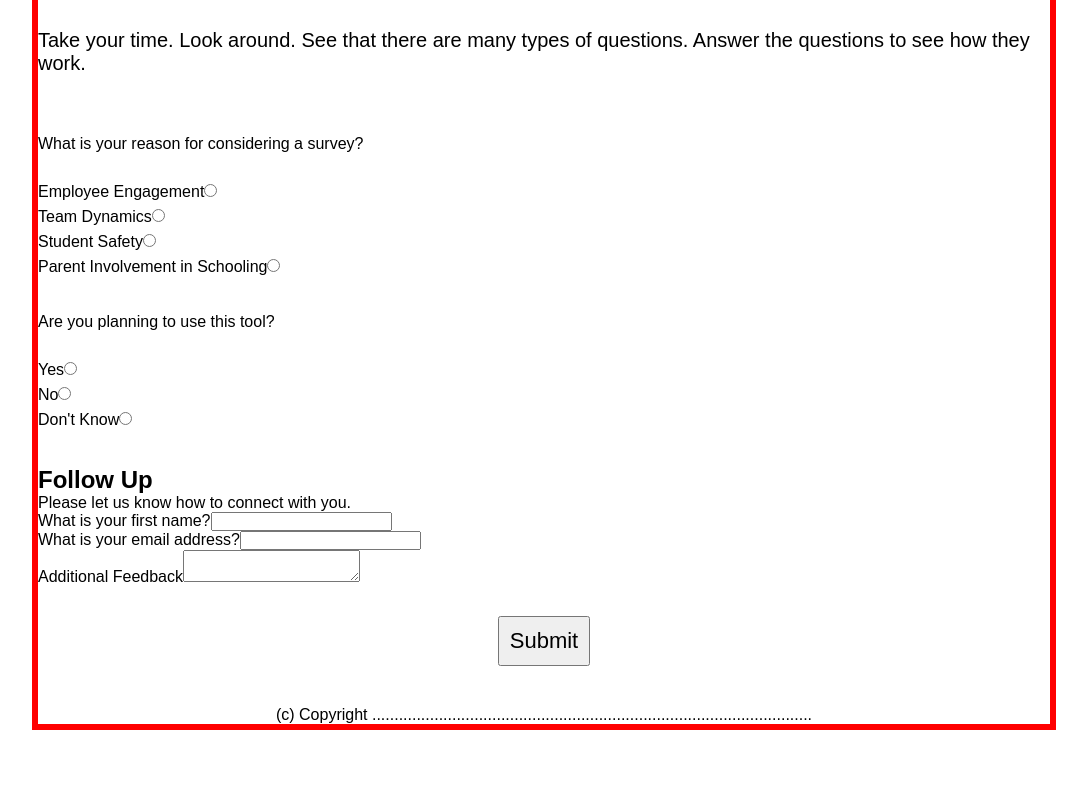
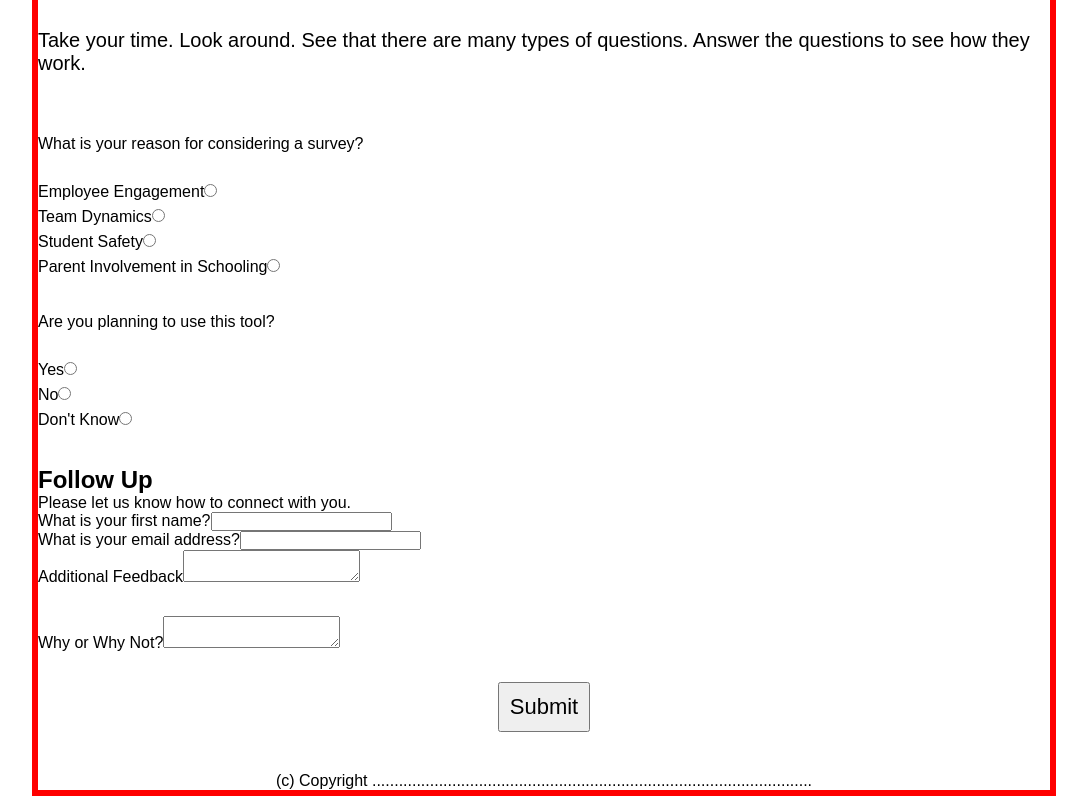
Before and after one commit to michael-carvajal/advanced-form-react, a React (Create React App) app: page /sample-survey in a window 1280 px wide. Shown: the part 394-1190 px from the top of the page, without its empty margins (96-1183 px from the left). Before the commit the page ends 1124 px from the top, so only its background shows below. Built offline with nearby package versions, Linux system fonts and the light colour scheme.

Commit message:
completed functionalities for sample-survey

```diff
--- a/src/components/Context/SampleSurveyContext.js
+++ b/src/components/Context/SampleSurveyContext.js
@@ -7,13 +7,14 @@ export default function SampleSurveyProvider(props) {
     const [singleCR1, setSingleCR1] = useState("")
     const [singleCR2, setSingleCR2] = useState("")
     const [feedback, setFeedback] = useState("")
+    const [MultipleCR, setMultipleCR] = useState("")
 
     return (
         <SampleSurveyContext.Provider
             value={{
                 MCQ1, setMCQ1,
                 MCQ2, setMCQ2, singleCR1, setSingleCR1,
-                singleCR2, setSingleCR2, feedback, setFeedback
+                singleCR2, setSingleCR2, feedback, setFeedback, MultipleCR, setMultipleCR
             }}
         >
             {props.children}
--- a/src/components/SampleSurvey/MultipleCR.js
+++ b/src/components/SampleSurvey/MultipleCR.js
@@ -1,7 +1,13 @@
+import { CustomSampleSurveyHook } from "../Context/SampleSurveyContext"
 
-const MultipleCR = () => {
+const MultipleCR = ({sample}) => {
+    const chosenQuestion = sample.questions.filter(question => question.stem === "Why or Why Not?")
+    const { MultipleCR, setMultipleCR } = CustomSampleSurveyHook()
     return (
-        <h2>MultipleCR</h2>
+        <div className="multiple-cr">
+            <label>{chosenQuestion[0].stem}</label>
+            <textarea value={MultipleCR} onChange={(e) => setMultipleCR(e.target.value)}></textarea>
+        </div>
     )
 }
 
--- a/src/components/SampleSurvey/SampleSurvey.js
+++ b/src/components/SampleSurvey/SampleSurvey.js
@@ -2,6 +2,7 @@ import sample from '../../_assets/sample.json';
 import { CustomSampleSurveyHook } from '../Context/SampleSurveyContext';
 import MCQ from './MCQ'
 import SingleCR from './SingleCR'
+import MultipleCR from './MultipleCR';
 const SampleSurvey = () => {
     const { MCQ1, setMCQ1,
         MCQ2, setMCQ2, singleCR1, setSingleCR1,
@@ -30,6 +31,7 @@ const SampleSurvey = () => {
             <p style={{ fontSize: '20px' }}>{sample.instructions}</p>
             <MCQ sample={sample} />
             <SingleCR sample={sample} />
+            <MultipleCR sample={sample} />
 
 
             <button >Submit</button>
```
